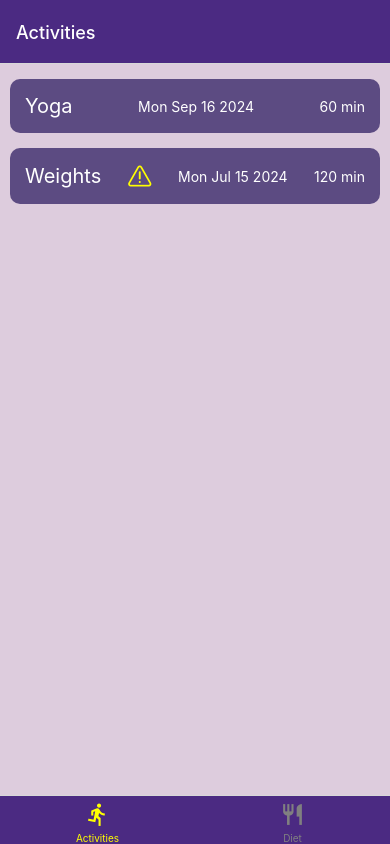
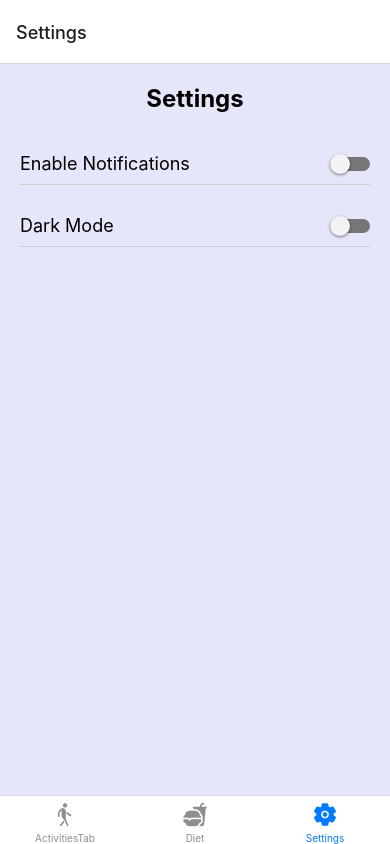
Before and after one commit to Astrid-weiwei/tracker, a React Native app: screen /Settings in a window 390 px wide. Built offline with nearby package versions, Linux system fonts and the light colour scheme.

Commit message:
add activity

```diff
--- a/App.js
+++ b/App.js
@@ -1,40 +1,64 @@
-// App.js
 import React from 'react';
+import { NavigationContainer } from '@react-navigation/native';
 import { createBottomTabNavigator } from '@react-navigation/bottom-tabs';
-import { NavigationContainer } from '@react-navigation/native';
-import { createNativeStackNavigator } from '@react-navigation/native-stack';
-import ActivitiesScreen from './Screens/ActivitiesScreen';
-import DietScreen from './Screens/DietScreen';
-import { AntDesign, MaterialIcons } from '@expo/vector-icons';
+import { createStackNavigator } from '@react-navigation/stack';
+import Activities from './Screens/Activities';
+import Diet from './Screens/Diet';
+import AddActivity from './Screens/AddActivity';
+import Settings from './Screens/Settings';
+import { ActivitiesProvider } from './context/ActivitiesContext';
+import { Ionicons } from '@expo/vector-icons';
 
 const Tab = createBottomTabNavigator();
-const Stack = createNativeStackNavigator();
+const Stack = createStackNavigator();
 
-export default function App() {
+function ActivityStack() {
   return (
-    <NavigationContainer>
-      <Tab.Navigator
-        screenOptions={({ route }) => ({
-          tabBarIcon: ({ focused, color, size }) => {
-            let iconName;
-            if (route.name === 'Activities') {
-              iconName = focused ? 'directions-run' : 'run-circle';
-              return <MaterialIcons name={iconName} size={size} color={color} />;
-            } else if (route.name === 'Diet') {
-              iconName = focused ? 'fastfood' : 'restaurant';
-              return <MaterialIcons name={iconName} size={size} color={color} />;
-            }
-          },
-          tabBarActiveTintColor: 'yellow',
-          tabBarInactiveTintColor: 'gray',
-          tabBarStyle: { backgroundColor: '#4b2a82' },
-          headerStyle: { backgroundColor: '#4b2a82' },
-          headerTintColor: 'white',
-        })}
-      >
-        <Tab.Screen name="Activities" component={ActivitiesScreen} />
-        <Tab.Screen name="Diet" component={DietScreen} />
-      </Tab.Navigator>
-    </NavigationContainer>
+    <Stack.Navigator>
+      {/* Use a unique name for the stack screen */}
+      <Stack.Screen name="ActivitiesScreen" component={Activities} />
+      <Stack.Screen name="AddActivity" component={AddActivity} />
+    </Stack.Navigator>
   );
 }
+
+function App() {
+  return (
+    <ActivitiesProvider>
+      <NavigationContainer>
+        <Tab.Navigator>
+          {/* Use a unique name for the tab */}
+          <Tab.Screen
+            name="ActivitiesTab"
+            component={ActivityStack}
+            options={{
+              tabBarIcon: ({ color, size }) => (
+                <Ionicons name="walk" color={color} size={size} />
+              ),
+            }}
+          />
+          <Tab.Screen
+            name="Diet"
+            component={Diet}
+            options={{
+              tabBarIcon: ({ color, size }) => (
+                <Ionicons name="fast-food" color={color} size={size} />
+              ),
+            }}
+          />
+          <Tab.Screen
+            name="Settings"
+            component={Settings}
+            options={{
+              tabBarIcon: ({ color, size }) => (
+                <Ionicons name="settings" color={color} size={size} />
+              ),
+            }}
+          />
+        </Tab.Navigator>
+      </NavigationContainer>
+    </ActivitiesProvider>
+  );
+}
+
+export default App;
--- /dev/null
+++ b/Screens/Activities.js
@@ -0,0 +1,39 @@
+import React, { useContext } from 'react';
+import { View, Text, FlatList, Button, StyleSheet } from 'react-native';
+import { ActivitiesContext } from '../context/ActivitiesContext';
+
+export default function Activities({ navigation }) {
+  const { activities } = useContext(ActivitiesContext);
+
+  return (
+    <View style={styles.container}>
+      <FlatList
+        data={activities}
+        keyExtractor={(item, index) => index.toString()}
+        renderItem={({ item }) => (
+          <View style={styles.item}>
+            <Text>{item.type}</Text>
+            <Text>{item.date}</Text>
+            <Text>{item.duration} min</Text>
+          </View>
+        )}
+      />
+      <Button
+        title="Add Activity"
+        onPress={() => navigation.navigate('AddActivity')}
+      />
+    </View>
+  );
+}
+
+const styles = StyleSheet.create({
+  container: {
+    flex: 1,
+    padding: 10,
+  },
+  item: {
+    padding: 15,
+    backgroundColor: '#ddd',
+    marginVertical: 8,
+  },
+});
--- a/Screens/ActivitiesScreen.js
+++ /dev/null
@@ -1,21 +0,0 @@
-// Screens/ActivitiesScreen.js
-import React, { useState } from 'react';
-import { View, Button, StyleSheet } from 'react-native';
-import ItemsList from '../components/ItemsList';
-
-export default function ActivitiesScreen() {
-  const [activities, setActivities] = useState([
-    { id: 1, name: 'Yoga', date: 'Mon Sep 16 2024', value: 60, warning: false },
-    { id: 2, name: 'Weights', date: 'Mon Jul 15 2024', value: 120, warning: true },
-  ]);
-
-  return (
-    <View style={styles.container}>
-      <ItemsList data={activities} type="activity" />
-    </View>
-  );
-}
-
-const styles = StyleSheet.create({
-  container: { flex: 1, padding: 10, backgroundColor: '#dcd' },
-});
--- /dev/null
+++ b/Screens/AddActivity.js
@@ -0,0 +1,130 @@
+import React, { useState, useContext } from 'react';
+import {
+  View,
+  Text,
+  TextInput,
+  Button,
+  Alert,
+  StyleSheet,
+  TouchableOpacity,
+  Platform,
+  KeyboardAvoidingView,
+} from 'react-native';
+import DropDownPicker from 'react-native-dropdown-picker';
+import DateTimePicker from '@react-native-community/datetimepicker';
+import { ActivitiesContext } from '../context/ActivitiesContext';
+
+export default function AddActivity({ navigation }) {
+  const { addActivity } = useContext(ActivitiesContext);
+  const [activityType, setActivityType] = useState(null);
+  const [duration, setDuration] = useState('');
+  const [date, setDate] = useState(new Date());
+  const [showDatePicker, setShowDatePicker] = useState(false);
+  const [open, setOpen] = useState(false);
+
+  const handleSave = () => {
+    if (!activityType || !duration || isNaN(duration) || duration <= 0) {
+      Alert.alert('Invalid Input', 'Please enter valid activity details.');
+      return;
+    }
+
+    const newActivity = {
+      type: activityType,
+      duration: parseInt(duration),
+      date: date.toDateString(),
+      special: (activityType === 'Running' || activityType === 'Weights') && duration > 60,
+    };
+
+    addActivity(newActivity);
+    navigation.goBack();
+  };
+
+  const onDateChange = (event, selectedDate) => {
+    setShowDatePicker(false); // Close the picker after selecting
+    if (selectedDate) {
+      setDate(selectedDate);
+    }
+  };
+
+  return (
+    <KeyboardAvoidingView style={styles.container} behavior={Platform.OS === 'ios' ? 'padding' : 'height'}>
+      <Text style={styles.label}>Activity *</Text>
+      <DropDownPicker
+        open={open}
+        value={activityType}
+        items={[
+          { label: 'Walking', value: 'Walking' },
+          { label: 'Running', value: 'Running' },
+          { label: 'Swimming', value: 'Swimming' },
+          { label: 'Weights', value: 'Weights' },
+          { label: 'Yoga', value: 'Yoga' },
+          { label: 'Cycling', value: 'Cycling' },
+          { label: 'Hiking', value: 'Hiking' },
+        ]}
+        setOpen={setOpen}
+        setValue={setActivityType}
+        style={styles.dropdown}
+      />
+
+      <Text style={styles.label}>Duration (min) *</Text>
+      <TextInput
+        style={styles.input}
+        keyboardType="numeric"
+        value={duration}
+        onChangeText={setDuration}
+      />
+
+      <Text style={styles.label}>Date *</Text>
+      <TouchableOpacity onPress={() => setShowDatePicker(true)}>
+        <TextInput
+          style={styles.input}
+          value={date.toDateString()}
+          editable={false}
+          pointerEvents="none" // Prevents editing the text directly
+        />
+      </TouchableOpacity>
+
+      {showDatePicker && (
+        <DateTimePicker
+          value={date}
+          mode="date"
+          display={Platform.OS === 'ios' ? 'inline' : 'default'}
+          onChange={onDateChange}
+        />
+      )}
+
+      <View style={styles.buttonContainer}>
+        <Button title="Cancel" onPress={() => navigation.goBack()} />
+        <Button title="Save" onPress={handleSave} />
+      </View>
+    </KeyboardAvoidingView>
+  );
+}
+
+const styles = StyleSheet.create({
+  container: {
+    flex: 1,
+    padding: 20,
+    backgroundColor: '#e6e6fa',
+  },
+  label: {
+    marginBottom: 5,
+    fontSize: 16,
+    fontWeight: 'bold',
+  },
+  input: {
+    height: 40,
+    borderColor: '#ccc',
+    borderWidth: 1,
+    marginBottom: 10,
+    paddingHorizontal: 8,
+  },
+  dropdown: {
+    marginBottom: 15,
+  },
+  buttonContainer: {
+    flexDirection: 'row',
+    justifyContent: 'space-between',
+    marginTop: 20,
+  },
+});
--- /dev/null
+++ b/Screens/Settings.js
@@ -0,0 +1,64 @@
+// Screens/Settings.js
+import React from 'react';
+import { View, Text, StyleSheet, Switch } from 'react-native';
+import { useState } from 'react';
+
+const Settings = () => {
+  const [isEnabled, setIsEnabled] = useState(false);
+
+  const toggleSwitch = () => setIsEnabled(previousState => !previousState);
+
+  return (
+    <View style={styles.container}>
+      <Text style={styles.header}>Settings</Text>
+
+      <View style={styles.settingRow}>
+        <Text style={styles.settingText}>Enable Notifications</Text>
+        <Switch
+          trackColor={{ false: "#767577", true: "#81b0ff" }}
+          thumbColor={isEnabled ? "#f5dd4b" : "#f4f3f4"}
+          onValueChange={toggleSwitch}
+          value={isEnabled}
+        />
+      </View>
+
+      <View style={styles.settingRow}>
+        <Text style={styles.settingText}>Dark Mode</Text>
+        <Switch
+          trackColor={{ false: "#767577", true: "#81b0ff" }}
+          thumbColor={isEnabled ? "#f5dd4b" : "#f4f3f4"}
+          onValueChange={toggleSwitch}
+          value={isEnabled}
+        />
+      </View>
+    </View>
+  );
+};
+
+const styles = StyleSheet.create({
+  container: {
+    flex: 1,
+    backgroundColor: '#e6e6fa',
+    padding: 20,
+  },
+  header: {
+    fontSize: 24,
+    fontWeight: 'bold',
+    marginBottom: 20,
+    textAlign: 'center',
+  },
+  settingRow: {
+    flexDirection: 'row',
+    justifyContent: 'space-between',
+    alignItems: 'center',
+    marginVertical: 10,
+    paddingVertical: 10,
+    borderBottomWidth: 1,
+    borderBottomColor: '#ccc',
+  },
+  settingText: {
+    fontSize: 18,
+  },
+});
+
+export default Settings;
--- a/components/ItemsList.js
+++ b/components/ItemsList.js
@@ -1,38 +1,30 @@
-// Components/ItemsList.js
 import React from 'react';
 import { FlatList, Text, View, StyleSheet } from 'react-native';
-import { AntDesign } from '@expo/vector-icons';
 
-export default function ItemsList({ data, type }) {
-  return (
+const ItemsList = ({ items, type }) => (
   <FlatList
-      data={data}
+    data={items}
     keyExtractor={(item) => item.id.toString()}
     renderItem={({ item }) => (
-        <View style={styles.itemContainer}>
-          <Text style={styles.itemText}>{item.name}</Text>
-          {item.warning && <AntDesign name="warning" size={24} color="yellow" />}
-          <Text style={styles.date}>{item.date}</Text>
-          <Text style={styles.value}>{item.value} {type === 'diet' ? 'cal' : 'min'}</Text>
+      <View style={styles.item}>
+        <Text style={styles.text}>{item.name}</Text>
+        <Text style={styles.text}>{item.date}</Text>
+        <Text style={styles.text}>{item.duration} min</Text>
       </View>
     )}
-      ItemSeparatorComponent={() => <View style={styles.separator} />}
   />
 );
-}
 
 const styles = StyleSheet.create({
-  itemContainer: {
-    flexDirection: 'row',
-    alignItems: 'center',
-    justifyContent: 'space-between',
-    backgroundColor: '#5c4b82',
-    padding: 15,
-    borderRadius: 10,
+  item: {
+    backgroundColor: '#4c669f',
+    padding: 10,
     marginVertical: 5,
+    borderRadius: 8,
   },
-  itemText: { color: 'white', fontSize: 20 },
-  date: { color: 'white' },
-  value: { color: 'white' },
-  separator: { height: 5, backgroundColor: '#dcd' },
+  text: {
+    color: 'white',
+  },
 });
+
+export default ItemsList;
--- /dev/null
+++ b/context/ActivitiesContext.js
@@ -0,0 +1,17 @@
+import React, { createContext, useState } from 'react';
+
+export const ActivitiesContext = createContext();
+
+export const ActivitiesProvider = ({ children }) => {
+  const [activities, setActivities] = useState([]);
+
+  const addActivity = (activity) => {
+    setActivities((prevActivities) => [...prevActivities, activity]);
+  };
+
+  return (
+    <ActivitiesContext.Provider value={{ activities, addActivity }}>
+      {children}
+    </ActivitiesContext.Provider>
+  );
+};
--- a/package.json
+++ b/package.json
@@ -10,13 +10,16 @@
   },
   "dependencies": {
     "@react-native-async-storage/root": "github:react-native-async-storage/async-storage",
+    "@react-native-community/datetimepicker": "^8.2.0",
     "@react-navigation/bottom-tabs": "^6.6.1",
     "@react-navigation/native": "^6.1.18",
     "@react-navigation/native-stack": "^6.11.0",
+    "@react-navigation/stack": "^6.4.1",
     "expo": "~51.0.28",
     "expo-status-bar": "~1.12.1",
     "react": "18.2.0",
     "react-native": "0.74.5",
+    "react-native-dropdown-picker": "^5.4.6",
     "react-native-gesture-handler": "^2.20.0",
     "react-native-reanimated": "^3.15.5",
     "react-native-safe-area-context": "^4.11.0",
```
Also changed, not shown: Screens/AddDiet.js (added), Screens/Diet.js (renamed from Screens/DietScreen.js), 1 other file (tests, documents, lock files or other folders). Lines whose indentation alone changed are shown as unchanged.
